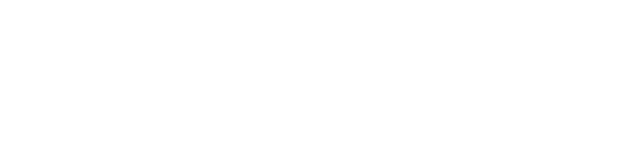
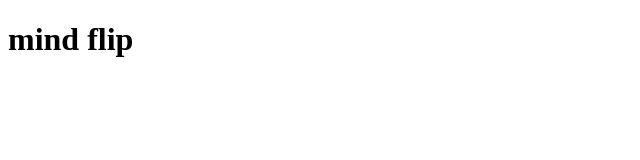
Before and after one commit to Saanvirajput/Mind-Flip, a plain HTML site: page index.html in a window 1280 px wide. Shown: the whole page, without its empty margins (0-640 px from the left). Drawn offline with Linux system fonts and the light colour scheme.

Commit message:
first-commit

```diff
--- a/index.html
+++ b/index.html
@@ -5,7 +5,6 @@
     <meta name="viewport" content="width=device-width, initial-scale=1.0">
     <title>Mind-Flip</title>
 </head>
-<body>
-
+<body><h1> mind flip</h1>
 </body>
 </html>
```
